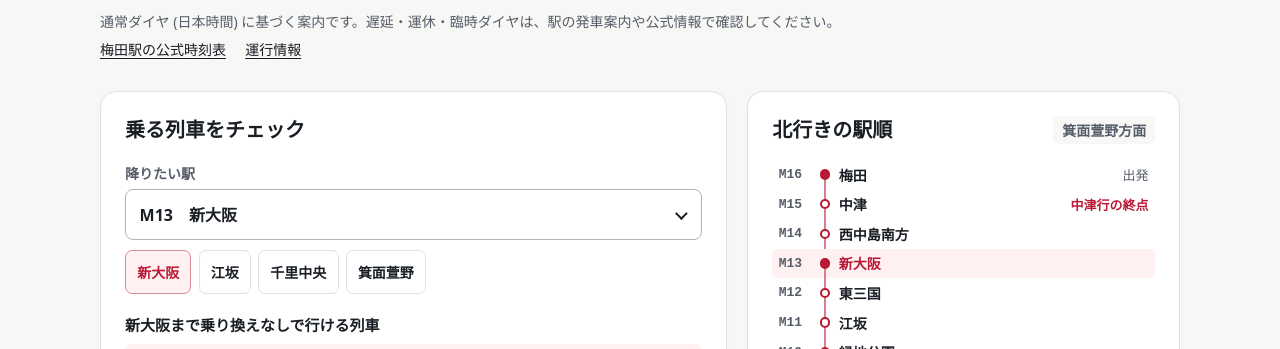
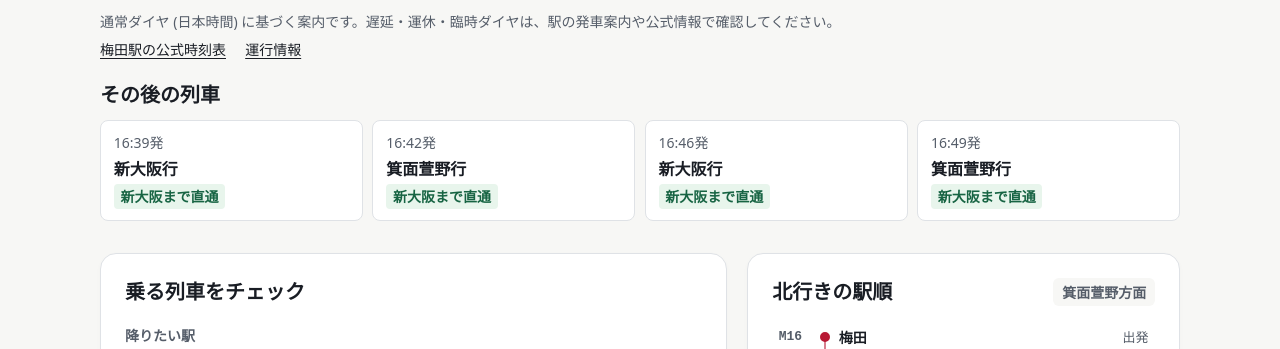
Before and after one commit to kirameku26/Anti-Nakatsu-Trap, a plain HTML site: page docs/index.html in a window 1280 px wide. Shown: the part 393-742 px from the top of the page. Drawn offline with Linux system fonts and the light colour scheme.

Commit message:
Show following trains and time until a direct service

```diff
--- a/docs/app.js
+++ b/docs/app.js
@@ -34,6 +34,9 @@ const departureVerdict = document.querySelector('#departure-verdict');
 const departureDetail = document.querySelector('#departure-detail');
 const nextDirect = document.querySelector('#next-direct');
 const directTrain = document.querySelector('#direct-train');
+const directWait = document.querySelector('#direct-wait');
+const followingTrains = document.querySelector('#following-trains');
+const followingList = document.querySelector('#following-list');
 
 function departuresOn(operatingDay) {
   const holidays = japaneseHolidays[operatingDay.getUTCFullYear()];
@@ -66,18 +69,44 @@ function upcomingDepartures(now) {
   return remaining.concat(departuresOn(followingDay) ?? []);
 }
 
-function describeDeparture(train, now) {
+function formatDepartureTime(train, now) {
   const departure = new Date(train.time);
   const japanNow = new Date(now.getTime() + japanOffset);
   const date = departure.toISOString().slice(0, 10) === japanNow.toISOString().slice(0, 10)
     ? ''
     : `${departure.getUTCMonth() + 1}/${departure.getUTCDate()} `;
   const time = departure.toISOString().slice(11, 16);
-  return `${date}${time}発 · ${stations.get(train.terminal)}行`;
+  return `${date}${time}発`;
 }
+
+function describeDeparture(train, now) {
+  return `${formatDepartureTime(train, now)} · ${stations.get(train.terminal)}行`;
+}
+
+function renderFollowingTrains(trains, now) {
+  followingTrains.hidden = trains.length === 0;
+  followingList.replaceChildren(...trains.map(train => {
+    const reaches = train.terminal <= shinOsaka;
+    const row = document.createElement('li');
+    row.className = 'following-train';
+    row.innerHTML = `
+      <span class="following-time">${formatDepartureTime(train, now)}</span>
+      <strong>${stations.get(train.terminal)}行</strong>
+      <span class="following-status ${reaches ? 'reaches' : 'short'}">${reaches ? '新大阪まで直通' : '中津で終点'}</span>
+    `;
+    return row;
+  }));
+}
+
+let renderedMinute;
+let displayedDeparture;
 
 function updateDepartureBoard() {
   const now = new Date();
+  const currentMinute = Math.floor(now.getTime() / minuteMs);
+  if (currentMinute === renderedMinute) return;
+  renderedMinute = currentMinute;
+
   const upcoming = upcomingDepartures(now);
   const next = upcoming[0];
   if (!next) {
@@ -88,14 +117,23 @@ function updateDepartureBoard() {
     departureVerdict.textContent = '公式時刻表で確認';
     departureDetail.hidden = true;
     nextDirect.hidden = true;
+    displayedDeparture = undefined;
+    renderFollowingTrains([], now);
     return;
   }
 
   const nextLabel = describeDeparture(next, now);
-  if (nextTrain.textContent === nextLabel) return;
+  const reaches = next.terminal <= shinOsaka;
+  const directIndex = upcoming.findIndex(train => train.terminal <= shinOsaka);
+  const direct = upcoming[directIndex];
+  if (!reaches && direct) {
+    const minutes = Math.ceil((direct.time - japanOffset - now.getTime()) / minuteMs);
+    directWait.textContent = `今から約${minutes}分後 · 中津行の${directIndex}本後`;
+  }
 
-  const reaches = next.terminal <= shinOsaka;
-  const direct = upcoming.find(train => train.terminal <= shinOsaka);
+  if (displayedDeparture === next.time && nextTrain.textContent === nextLabel) return;
+  displayedDeparture = next.time;
+
   departureBoard.dataset.state = reaches ? 'direct' : 'short';
   nextTrain.textContent = nextLabel;
   departureVerdict.textContent = reaches ? '乗り換えなしで行けます' : '中津止まりです';
@@ -103,6 +141,7 @@ function updateDepartureBoard() {
   departureDetail.textContent = '新大阪まで行く列車を待ちましょう。';
   nextDirect.hidden = reaches || !direct;
   if (direct) directTrain.textContent = describeDeparture(direct, now);
+  renderFollowingTrains(upcoming.slice(1, 5), now);
 }
 
 updateDepartureBoard();
--- a/docs/index.html
+++ b/docs/index.html
@@ -34,6 +34,7 @@
         <p class="next-direct" id="next-direct" hidden>
           <span>次に直通で行ける列車</span>
           <strong id="direct-train"></strong>
+          <span class="direct-wait" id="direct-wait"></span>
         </p>
       </div>
       <p class="timetable-note">通常ダイヤ (日本時間) に基づく案内です。遅延・運休・臨時ダイヤは、駅の発車案内や公式情報で確認してください。</p>
@@ -41,6 +42,10 @@
         <a href="https://kensaku.osakametro.co.jp/timetable/ja/subway/dia/station/29089/1019/2/">梅田駅の公式時刻表</a>
         <a href="https://subway.osakametro.co.jp/guide/subway_information.php">運行情報</a>
       </p>
+      <section class="following-trains" id="following-trains" aria-labelledby="following-title" hidden>
+        <h2 id="following-title">その後の列車</h2>
+        <ol class="following-list" id="following-list" role="list"></ol>
+      </section>
       <noscript><p>JavaScriptを有効にすると、次の列車の案内が表示されます。</p></noscript>
     </section>
 
--- a/docs/style.css
+++ b/docs/style.css
@@ -125,6 +125,41 @@ h1 {
   font-size: 1.2rem;
   font-variant-numeric: tabular-nums;
 }
+.next-direct .direct-wait {
+  margin-top: .35rem;
+  color: var(--ink);
+  font-size: 1rem;
+  font-weight: 750;
+  font-variant-numeric: tabular-nums;
+}
+.following-trains { margin-top: 1.4rem; }
+.following-list {
+  display: grid;
+  grid-template-columns: repeat(4, minmax(0, 1fr));
+  gap: .6rem;
+  margin: .65rem 0 0;
+  padding: 0;
+  list-style: none;
+}
+.following-train {
+  display: grid;
+  justify-items: start;
+  gap: .25rem;
+  padding: .7rem .8rem;
+  border: 1px solid var(--line);
+  border-radius: 8px;
+  background: #fff;
+}
+.following-time { color: var(--muted); font-size: .875rem; font-variant-numeric: tabular-nums; }
+.following-status {
+  max-width: 100%;
+  padding: .16rem .42rem;
+  border-radius: 4px;
+  font-size: .875rem;
+  font-weight: 700;
+}
+.following-status.reaches { color: var(--green); background: var(--green-soft); }
+.following-status.short { color: var(--red); background: var(--red-soft); }
 .timetable-note {
   margin: .75rem 0 .35rem;
   color: var(--muted);
@@ -303,6 +338,7 @@ details p { color: var(--muted); line-height: 1.75; margin: 0 0 1rem; }
 @media (max-width: 720px) {
   .wrap { width: calc(100% - 36px); }
   .hero { padding: 2rem 0 1.45rem; }
+  .following-list { grid-template-columns: repeat(2, minmax(0, 1fr)); }
   .dashboard { grid-template-columns: 1fr; gap: .9rem; }
   .panel { padding: 1.15rem; }
 }
```
Also changed, not shown: 1 other file.
